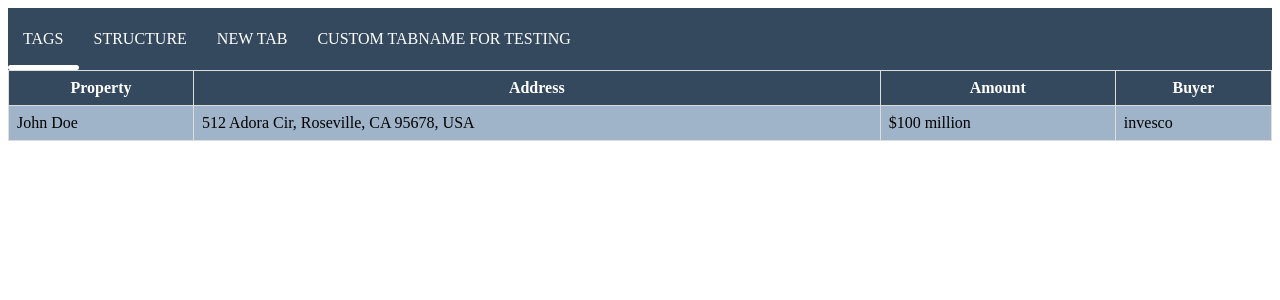
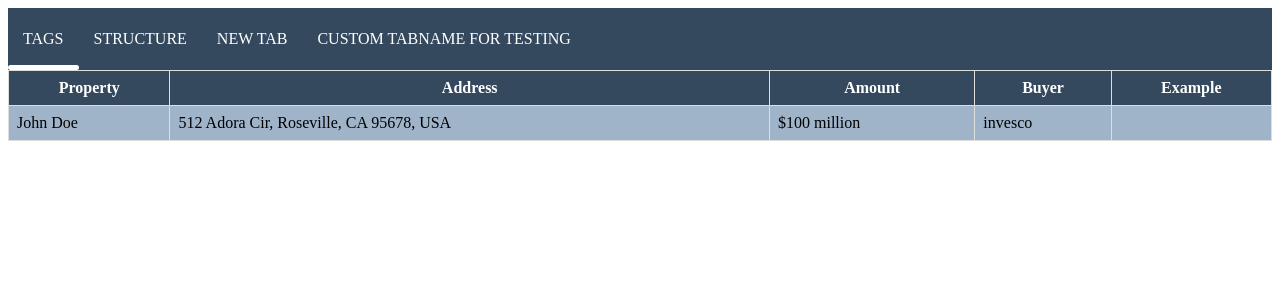
Before and after one commit to EdmonVevo/ani-test, a React (Create React App) app: page / in a window 1280 px wide. Shown: the top 300 px of the page. Built offline with nearby package versions, Linux system fonts and the light colour scheme.

Commit message:
added tablist task

```diff
--- a/src/components/tabList/TabList.jsx
+++ b/src/components/tabList/TabList.jsx
@@ -7,7 +7,8 @@ const initialTblHeaders = [
   { head: 'Property' },
   { head: 'Address' },
   { head: 'Amount' },
-  { head: 'Buyer' }
+  { head: 'Buyer' },
+  { head: 'Example' }
 ];
 
 const TabList = () => {
```
